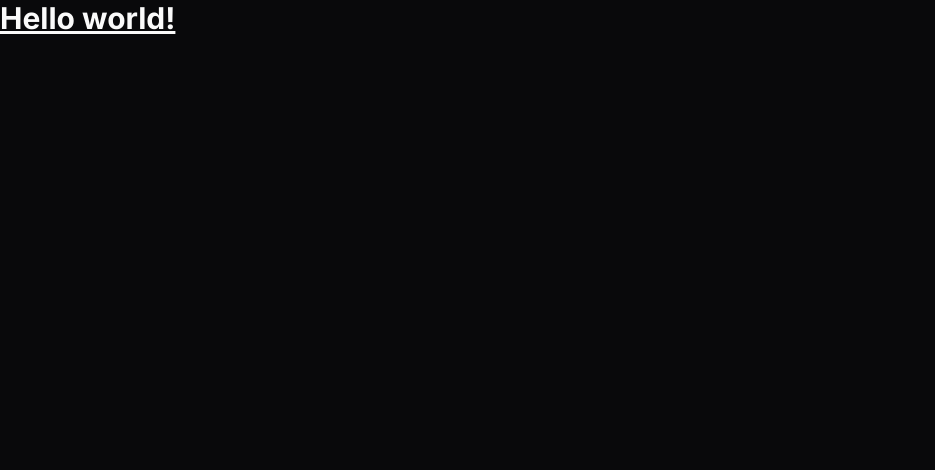
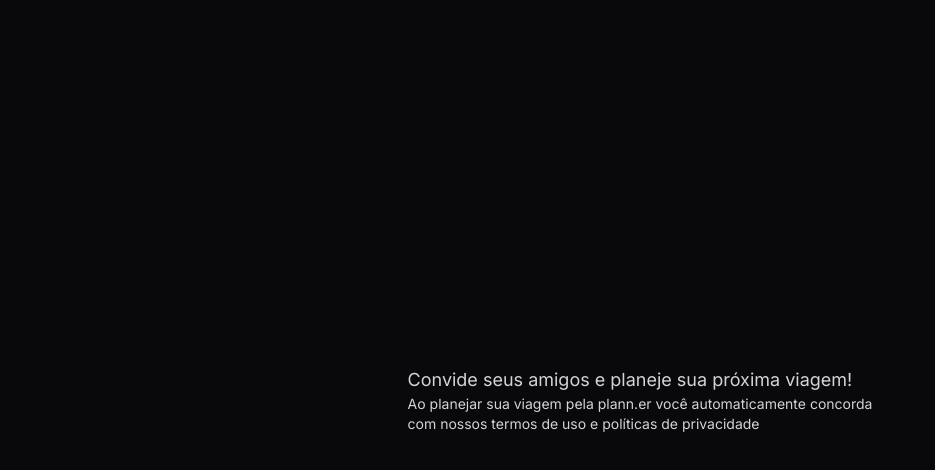
Before and after one commit to Samuelfjr/nlw-journey-frontend, a React (Vite) app: page / in a window 1280 px wide. Shown: the top 470 px of the page, without its empty margins (0-935 px from the left). Built offline with nearby package versions, Linux system fonts and the light colour scheme.

Commit message:
feat: texto página inicial

```diff
--- a/src/app.tsx
+++ b/src/app.tsx
@@ -1,3 +1,20 @@
 export function App() {
-  return <h1 className="text-3xl font-bold underline">Hello world!</h1>;
+  return (
+    <div className="flex items-center justify-center h-screen">
+      <div className="max-w-3xl px-6">
+        <p className="text-lg text-zinc-300">
+          Convide seus amigos e planeje sua próxima viagem!
+        </p>
+
+        <div>
+        </div>
+
+        <p className="text-sm text-zinc-300">
+          Ao planejar sua viagem pela plann.er você automaticamente concorda{" "}
+          <br /> com nossos <a href="#">termos de uso</a> e{" "}
+          <a href="#"> políticas de privacidade</a>
+        </p>
+      </div>
+    </div>
+  );
 }
```
